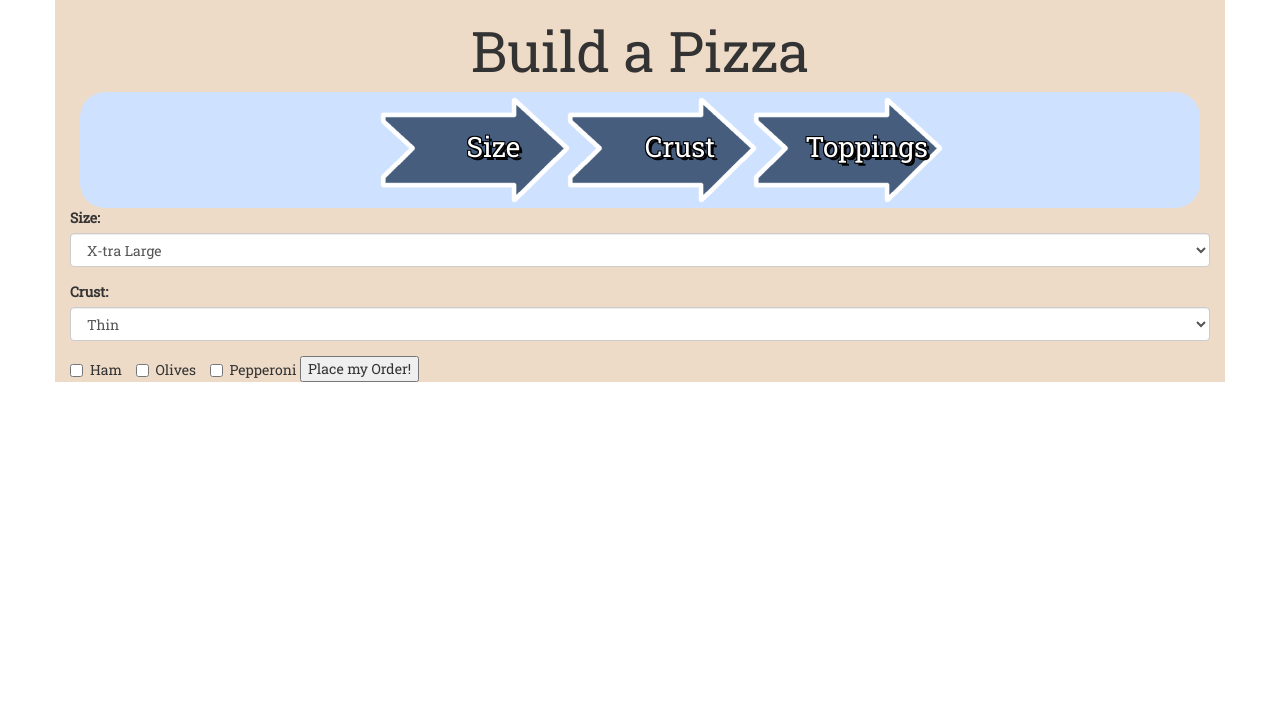
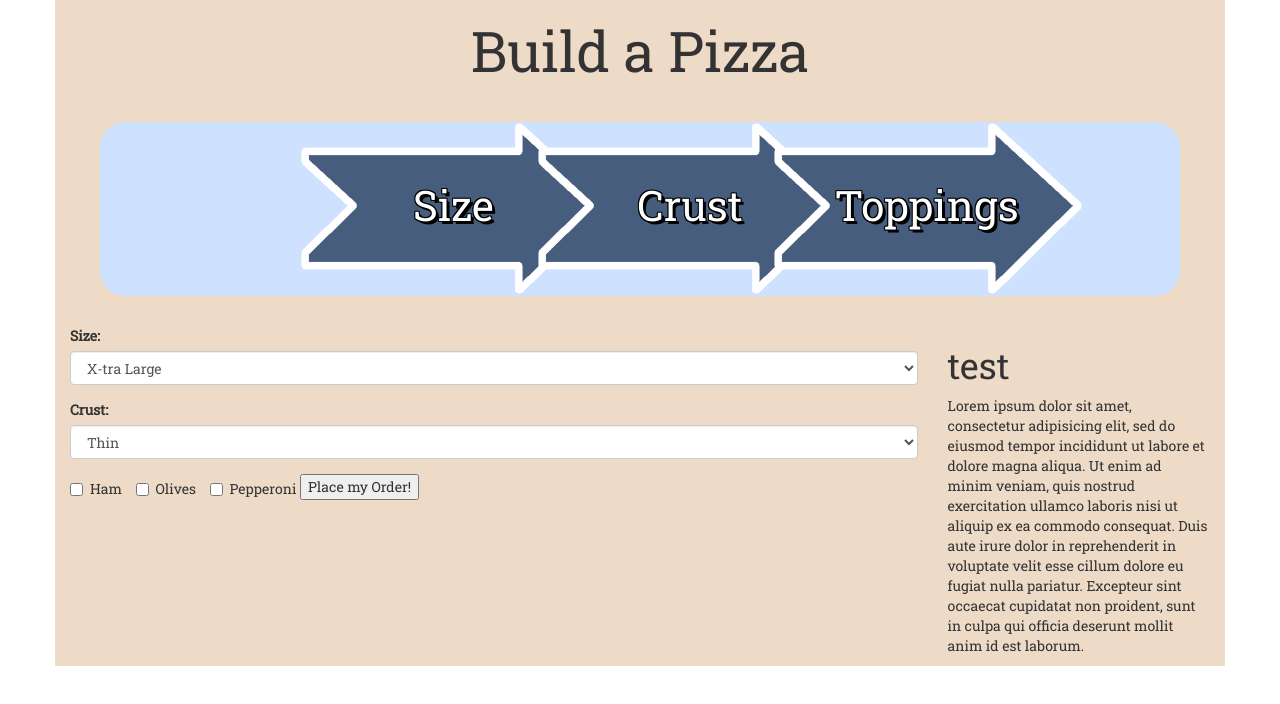
Before and after one commit to JStein92/order-pizza, a plain HTML site: page index.html in a window 1280 px wide. Drawn offline with nearby package versions, Linux system fonts and the light colour scheme.

Commit message:
add a proper sized header and sidebar

```diff
--- a/css/styles.css
+++ b/css/styles.css
@@ -6,26 +6,26 @@
   text-align: center;
   font-size: 4em;
 }
+#arrowHeader img{
+  width: 310px;
+
+}
 #arrowHeader{
-  text-align: center;
+
+text-align: center;
 background-color:#cee1ff;
   border-radius: 25px;
-  margin-left: 10px;
-  margin-right: 10px;
+  margin: 30px;
 }
-#arrowHeader img{
-  width: 200px;
-  padding: 5px;
-}
-.image{
-    position: relative;
+#order{
+
 }
 #arrowHeader h2{
   position: absolute;
-  font-size: 2em;
-    top: 20px;
-    left: 40px;
-    width: 100%;
+  font-size: 3em;
+  width: 100%;
+    top: 40px;
+    left: 50px;
     color: white;
     -webkit-text-stroke-width: 1px black;
     text-shadow:
@@ -34,5 +34,7 @@ background-color:#cee1ff;
    1px -1px 0 #000,
    -1px 1px 0 #000,
     1px 1px 0 #000;
+}
+#sidebar{
 
 }
--- a/index.html
+++ b/index.html
@@ -15,35 +15,37 @@
     </div>
 
     <div class="row"  id="arrowHeader">
-<div class="col-xs-3">
+      <div class="row">
+<div class="col-sm-2">
 
 </div>
-<div class="col-xs-6">
-  <div class="row">
-    <div class="col-md-4">
+<div class="col-sm-8">
+  <div class="col-sm-4">
     <div id="arrowOne" class="image">
       <img src="img/arrow.png" alt="">
       <h2>Size</h2>
     </div>
   </div>
-    <div class="col-md-4">
+  <div class="col-sm-4">
     <div id="arrowTwo">
       <img src="img/arrow.png" alt="">
       <h2>Crust</h2>
     </div>
   </div>
-    <div class="col-md-4">
+  <div class="col-sm-4">
     <div id="arrowThree">
       <img src="img/arrow.png" alt="">
       <h2>Toppings</h2>
     </div>
 </div>
-  </div>
-</div>
-<div class="col-xs-3">
+<div class="col-sm-2">
 
 </div>
 
+
+
+          </div>
+      </div>
 
 
 
@@ -52,7 +54,8 @@
     </div>
 
 
-
+    <div class="row" id="order">
+      <div class="col-sm-9">
         <form>
 
           <div class="form-group">
@@ -80,6 +83,15 @@
 
           <button type="submit" name="button">Place my Order!</button>
         </form>
+      </div>
+      <div id="sidebar">
+        <div class="col-sm-3">
+          <h1>test</h1>
+          <p>Lorem ipsum dolor sit amet, consectetur adipisicing elit, sed do eiusmod tempor incididunt ut labore et dolore magna aliqua. Ut enim ad minim veniam, quis nostrud exercitation ullamco laboris nisi ut aliquip ex ea commodo consequat. Duis aute irure dolor in reprehenderit in voluptate velit esse cillum dolore eu fugiat nulla pariatur. Excepteur sint occaecat cupidatat non proident, sunt in culpa qui officia deserunt mollit anim id est laborum.</p>
+        </div>
+      </div>
+
+
 
     </div>
   </body>
```
Lines whose indentation alone changed are shown as unchanged.
